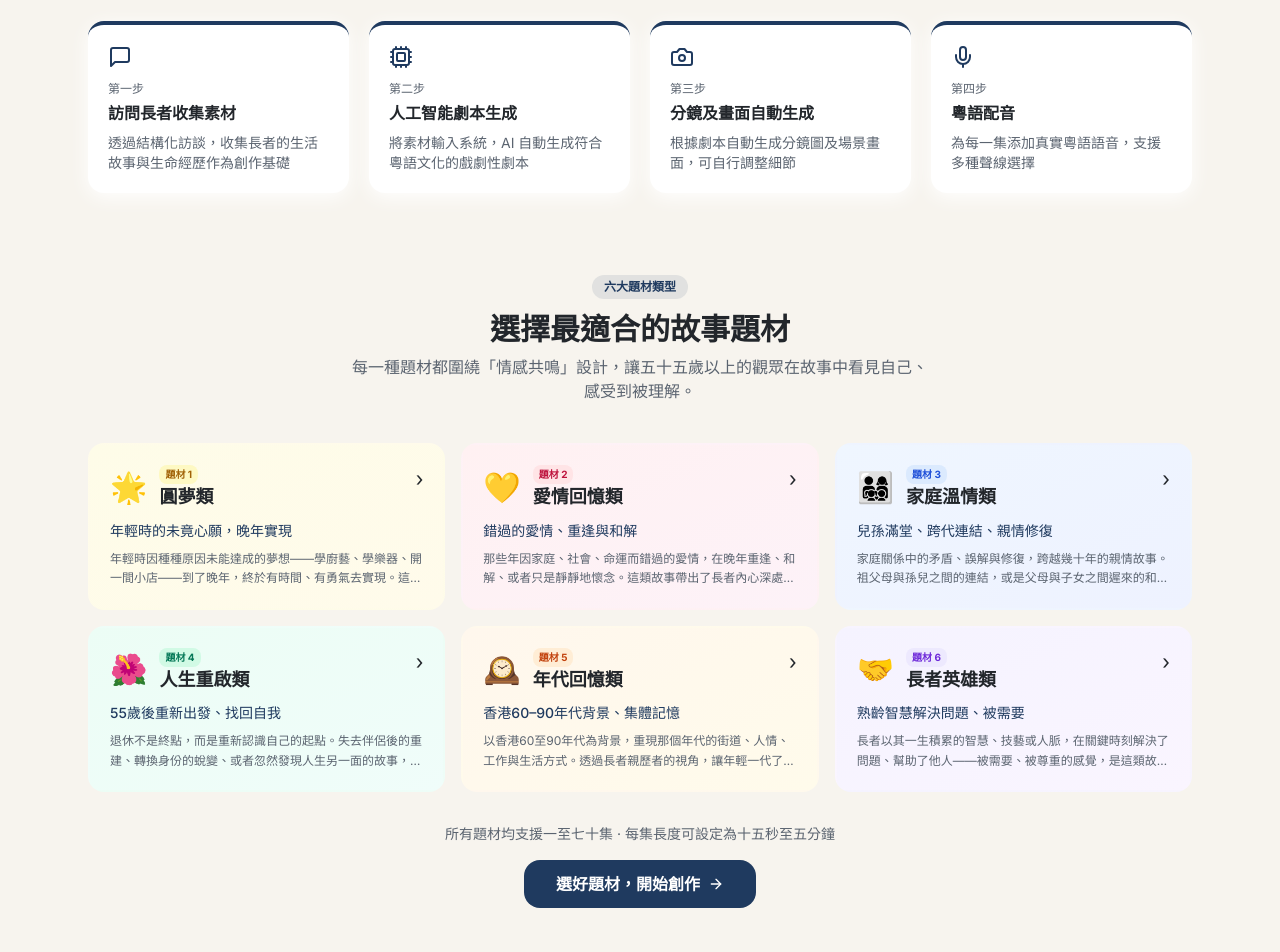
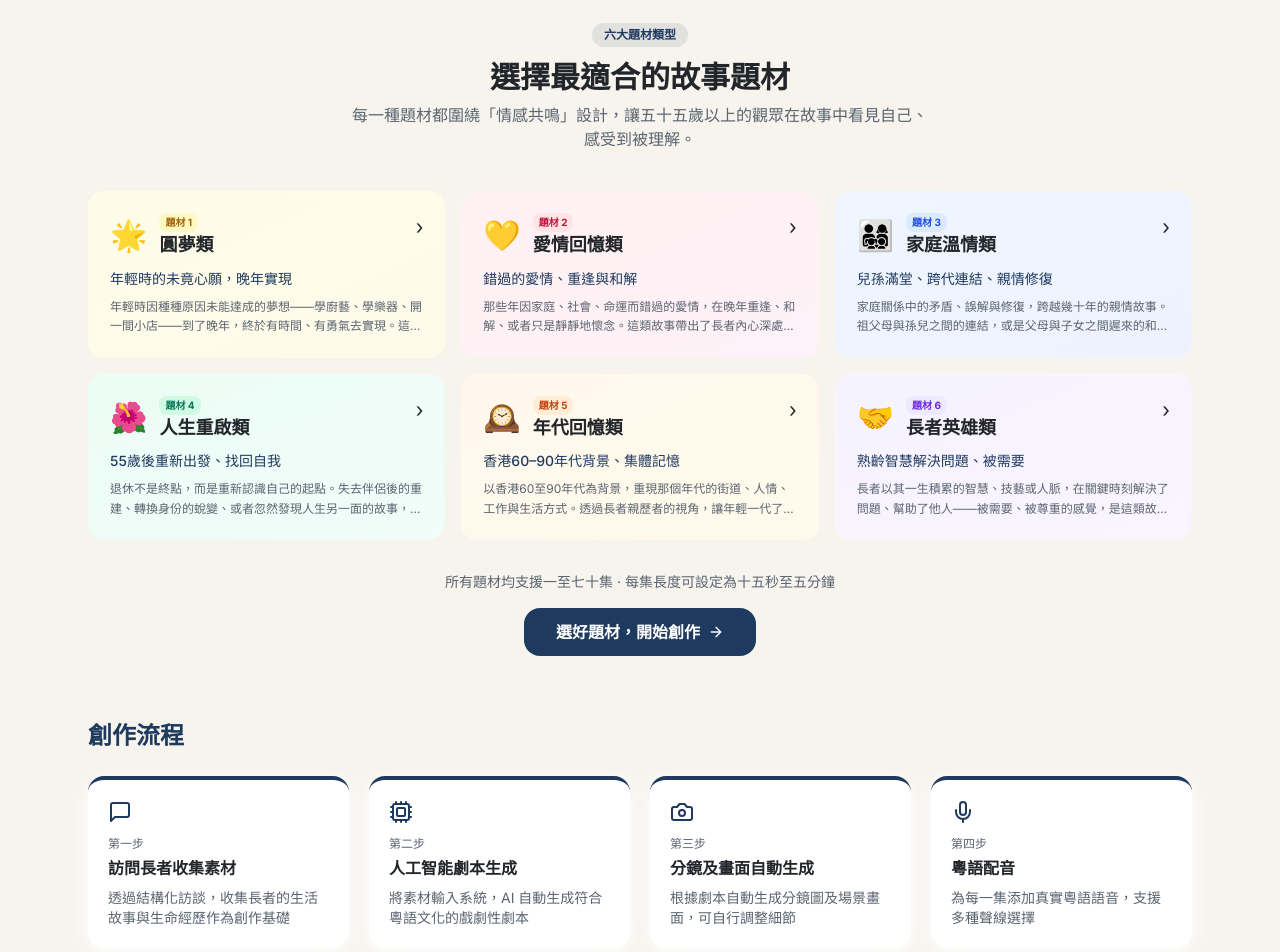
Before and after one commit to simonwong6944/cofilmery, a React (Vite) app: page /drama-mode in a window 1280 px wide. Shown: the part 360-1312 px from the top of the page. Built offline with nearby package versions, Linux system fonts and the light colour scheme.

Commit message:
fix: reorder page sections — genre cards / 3 sub-modes appear before step flow on Drama & Legacy mode pages

```diff
--- a/src/pages/public/DramaMode.tsx
+++ b/src/pages/public/DramaMode.tsx
@@ -90,25 +90,8 @@ export default function DramaMode() {
         </h1>
         <p className="text-xl text-muted mb-12">一套最多七十集 · 每集十五至六十秒 · 為五十五歲以上觀眾而設</p>
 
-        {/* 4-step flow */}
-        <div className="grid md:grid-cols-4 gap-5 mb-20">
-          {[
-            { icon: MessageSquare, step: '第一步', title: '訪問長者收集素材', desc: '透過結構化訪談，收集長者的生活故事與生命經歷作為創作基礎' },
-            { icon: Cpu,           step: '第二步', title: '人工智能劇本生成', desc: '將素材輸入系統，AI 自動生成符合粵語文化的戲劇性劇本' },
-            { icon: Camera,        step: '第三步', title: '分鏡及畫面自動生成', desc: '根據劇本自動生成分鏡圖及場景畫面，可自行調整細節' },
-            { icon: Mic,           step: '第四步', title: '粵語配音', desc: '為每一集添加真實粵語語音，支援多種聲線選擇' },
-          ].map(({ icon: Icon, step, title, desc }) => (
-            <div key={step} className="bg-card rounded-xl p-5 shadow-card border-t-4 border-primary">
-              <Icon size={24} className="text-primary mb-3" />
-              <p className="text-xs text-muted mb-1">{step}</p>
-              <h3 className="font-bold text-ink mb-2">{title}</h3>
-              <p className="text-sm text-muted">{desc}</p>
-            </div>
-          ))}
-        </div>
-
         {/* ─── Genre Section ─── */}
-        <div className="mb-20">
+        <div className="mb-16">
           <div className="text-center mb-3">
             <span className="inline-block bg-primary/10 text-primary text-xs font-semibold px-3 py-1 rounded-full mb-3">六大題材類型</span>
             <h2 className="text-3xl font-bold text-ink mb-2">選擇最適合的故事題材</h2>
@@ -174,6 +157,26 @@ export default function DramaMode() {
           </div>
         </div>
 
+        {/* 4-step flow */}
+        <div className="mb-16">
+          <h2 className="text-2xl font-bold text-primary mb-6">創作流程</h2>
+          <div className="grid md:grid-cols-4 gap-5">
+            {[
+              { icon: MessageSquare, step: '第一步', title: '訪問長者收集素材', desc: '透過結構化訪談，收集長者的生活故事與生命經歷作為創作基礎' },
+              { icon: Cpu,           step: '第二步', title: '人工智能劇本生成', desc: '將素材輸入系統，AI 自動生成符合粵語文化的戲劇性劇本' },
+              { icon: Camera,        step: '第三步', title: '分鏡及畫面自動生成', desc: '根據劇本自動生成分鏡圖及場景畫面，可自行調整細節' },
+              { icon: Mic,           step: '第四步', title: '粵語配音', desc: '為每一集添加真實粵語語音，支援多種聲線選擇' },
+            ].map(({ icon: Icon, step, title, desc }) => (
+              <div key={step} className="bg-card rounded-xl p-5 shadow-card border-t-4 border-primary">
+                <Icon size={24} className="text-primary mb-3" />
+                <p className="text-xs text-muted mb-1">{step}</p>
+                <h3 className="font-bold text-ink mb-2">{title}</h3>
+                <p className="text-sm text-muted">{desc}</p>
+              </div>
+            ))}
+          </div>
+        </div>
+
         {/* Works */}
         <h2 className="text-2xl font-bold text-primary mb-6">熱門劇集</h2>
         <div className="grid md:grid-cols-3 gap-6 mb-12">
--- a/src/pages/public/LegacyMode.tsx
+++ b/src/pages/public/LegacyMode.tsx
@@ -72,25 +72,8 @@ export default function LegacyMode() {
         </h1>
         <p className="text-xl text-muted mb-12">每集三至十分鐘 · 支援單集或多集系列 · 適用於個人、企業及社會各界</p>
 
-        {/* 4-Step Flow */}
-        <div className="grid md:grid-cols-4 gap-5 mb-14">
-          {[
-            { icon: User,      step: '第一步', title: '立項選定對象', desc: '確定記錄對象，填寫基本資料及取得倫理審查授權' },
-            { icon: FileCheck, step: '第二步', title: '邀請受訪者並取得授權', desc: '提供正式的知情同意書，保障受訪者的隱私及權益' },
-            { icon: Video,     step: '第三步', title: '結構化訪談錄影', desc: '按系統生成的訪談問題，引導受訪者分享珍貴的人生故事' },
-            { icon: Cpu,       step: '第四步', title: '人工智能整理故事線與剪輯', desc: 'AI 自動整理訪談內容，生成章節結構，完成剪輯合成' },
-          ].map(({ icon: Icon, step, title, desc }) => (
-            <div key={step} className="bg-card rounded-xl p-5 shadow-card border-t-4 border-accent">
-              <Icon size={24} className="text-accent mb-3" />
-              <p className="text-xs text-muted mb-1">{step}</p>
-              <h3 className="font-bold text-ink mb-2">{title}</h3>
-              <p className="text-sm text-muted">{desc}</p>
-            </div>
-          ))}
-        </div>
-
         {/* 3 Sub-Modes */}
-        <div className="mb-14">
+        <div className="mb-16">
           <h2 className="text-2xl font-bold text-primary mb-2">三種傳承模式</h2>
           <p className="text-muted mb-6">不論是家人、員工還是社會貢獻者，每個人的故事都值得被好好記錄。</p>
 
@@ -161,6 +144,26 @@ export default function LegacyMode() {
           )}
         </div>
 
+        {/* 4-Step Flow */}
+        <div className="mb-14">
+          <h2 className="text-2xl font-bold text-primary mb-6">制作流程</h2>
+          <div className="grid md:grid-cols-4 gap-5">
+            {[
+              { icon: User,      step: '第一步', title: '立項選定對象', desc: '確定記錄對象，填寫基本資料及取得倫理審查授權' },
+              { icon: FileCheck, step: '第二步', title: '邀請受訪者並取得授權', desc: '提供正式的知情同意書，保障受訪者的隱私及權益' },
+              { icon: Video,     step: '第三步', title: '結構化訪談錄影', desc: '按系統生成的訪談問題，引導受訪者分享珍貴的人生故事' },
+              { icon: Cpu,       step: '第四步', title: '人工智能整理故事線與剪輯', desc: 'AI 自動整理訪談內容，生成章節結構，完成剪輯合成' },
+            ].map(({ icon: Icon, step, title, desc }) => (
+              <div key={step} className="bg-card rounded-xl p-5 shadow-card border-t-4 border-accent">
+                <Icon size={24} className="text-accent mb-3" />
+                <p className="text-xs text-muted mb-1">{step}</p>
+                <h3 className="font-bold text-ink mb-2">{title}</h3>
+                <p className="text-sm text-muted">{desc}</p>
+              </div>
+            ))}
+          </div>
+        </div>
+
         {/* Works Gallery */}
         <h2 className="text-2xl font-bold text-primary mb-6">真實故事</h2>
         <div className="grid md:grid-cols-3 gap-6 mb-12">
```
